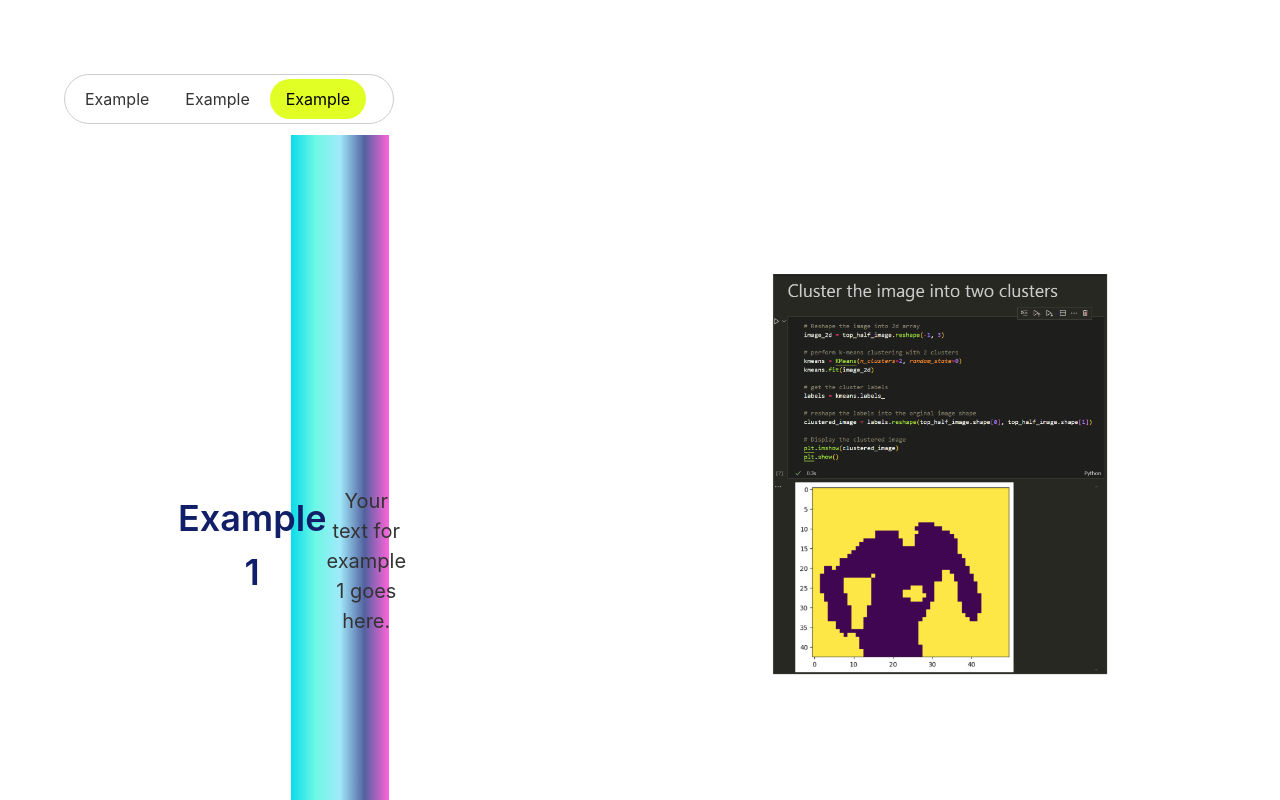
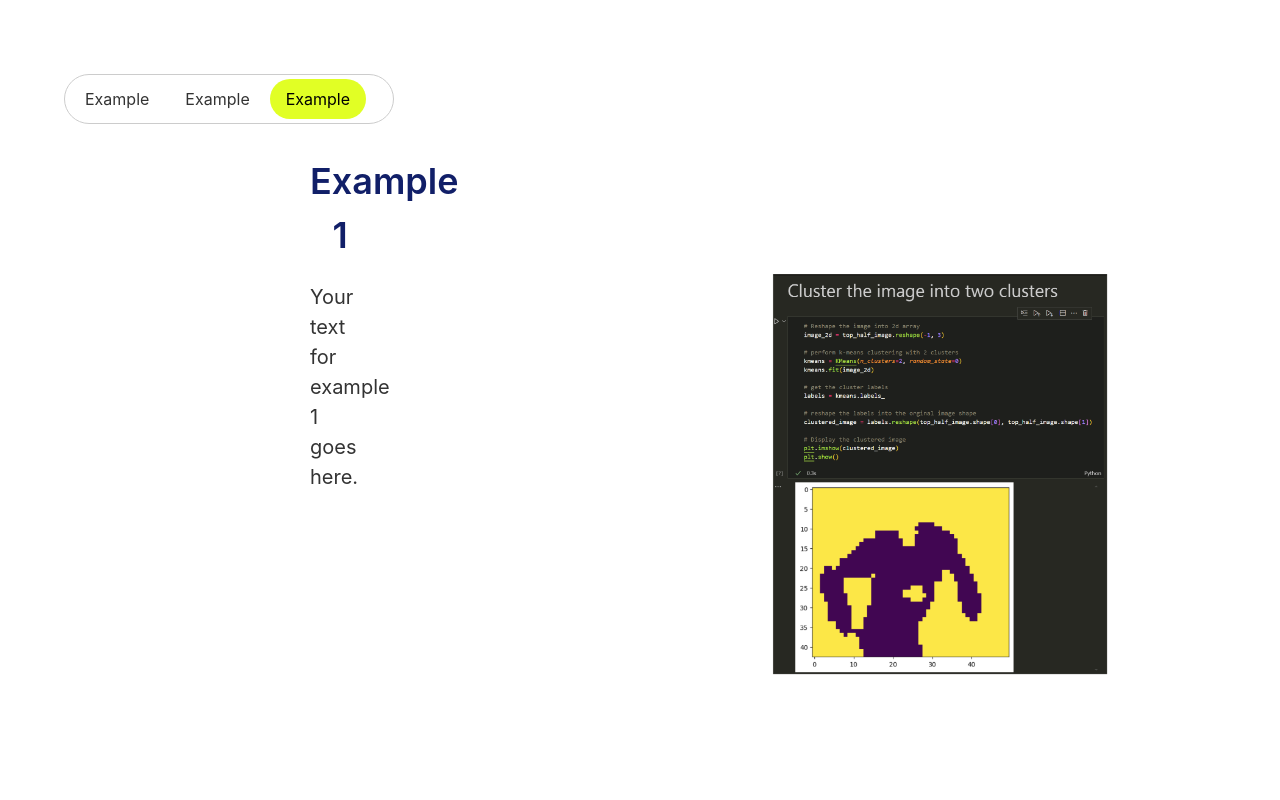
Before and after one commit to Chrisawgey/LipReadv.1, a React (Vite) app in the folder my-first-react-app/: page / in a window 1280 px wide. Shown: the part 1760-2560 px from the top of the page. Built offline with nearby package versions, Linux system fonts and the light colour scheme.

Commit message:
fix background

```diff
--- a/my-first-react-app/src/Components/Landing.css
+++ b/my-first-react-app/src/Components/Landing.css
@@ -17,7 +17,7 @@
     list-style-type: none;
     gap: 10px;
 }
-section {
+.landing section {
     background: linear-gradient(
         to bottom,
         #ffffff 0%,
```
